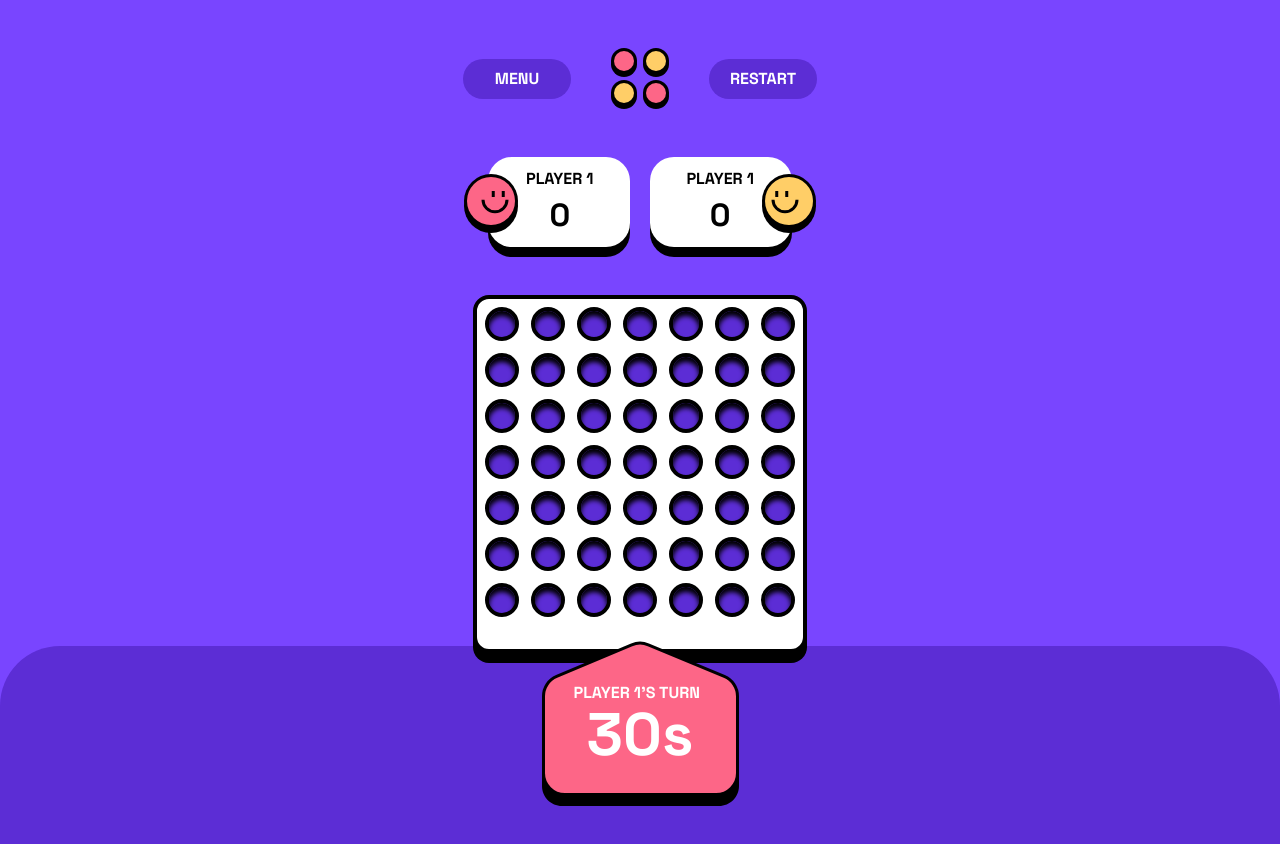
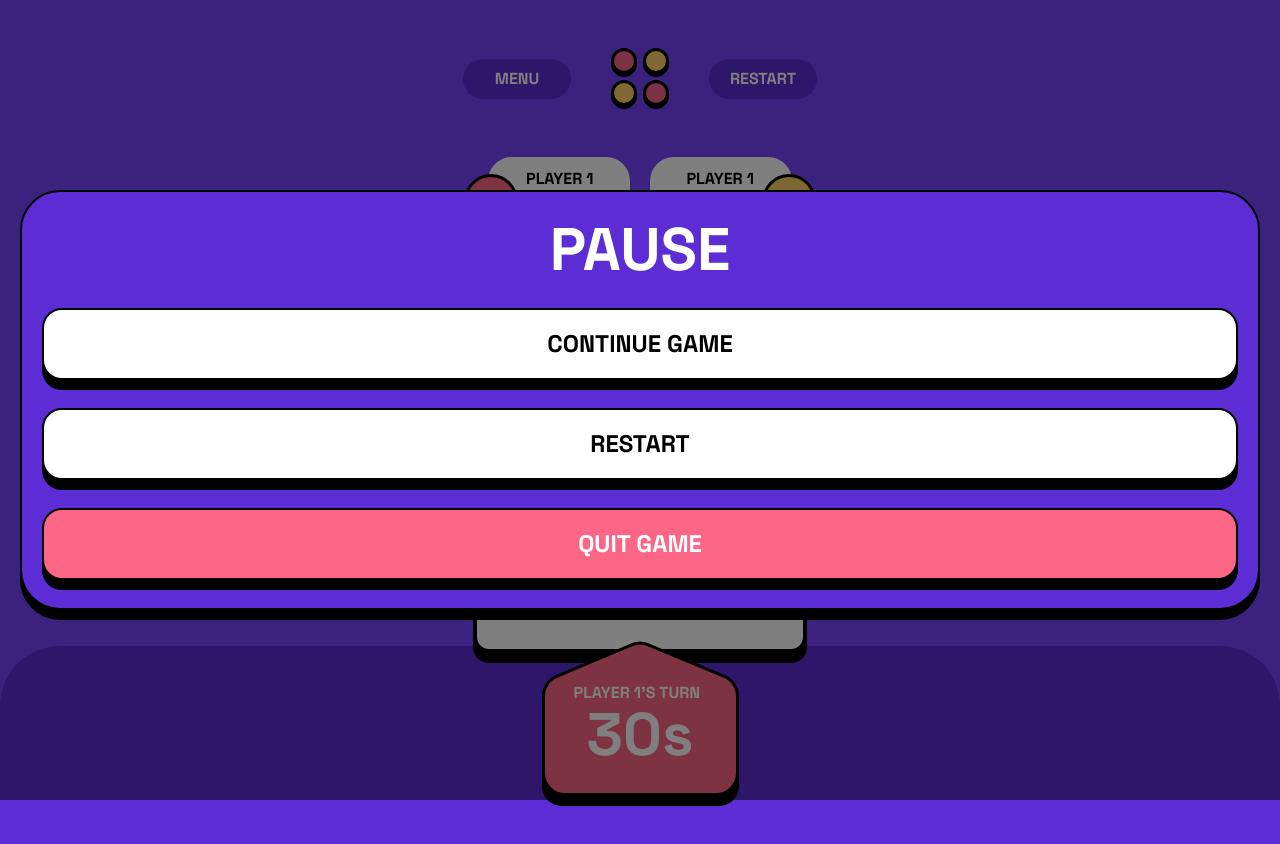
Before and after one commit to nikanoza/connect-four, a React (Vite) app: page /game in a window 1280 px wide. Shown: the top 844 px of the page. Built offline with nearby package versions, Linux system fonts and the light colour scheme.

Commit message:
feat: create pause component

```diff
--- /dev/null
+++ b/src/components/Pause.tsx
@@ -0,0 +1,20 @@
+const Pause = () => {
+  return (
+    <div className="fixed z-30 w-screen h-screen top-0 left-0 bg-black bg-opacity-50 flex items-center justify-center px-5">
+      <div className="w-full py-7 px-5 bg-dark-violet border-2 border-black rounded-[40px] shadow-panel-shadow">
+        <h3 className="text-6xl text-light font-bold text-center">PAUSE</h3>
+        <button className="border-2 border-black w-full bg-light h-[72px] text-2xl text-night font-bold rounded-[20px] mt-7 shadow-panel-shadow">
+          CONTINUE GAME
+        </button>
+        <button className="border-2 border-black w-full bg-light h-[72px] text-2xl text-night font-bold rounded-[20px] mt-7 shadow-panel-shadow">
+          RESTART
+        </button>
+        <button className="border-2 border-black w-full bg-pink h-[72px] text-2xl text-light font-bold rounded-[20px] mt-7 shadow-panel-shadow">
+          QUIT GAME
+        </button>
+      </div>
+    </div>
+  );
+};
+
+export default Pause;
--- a/src/components/index.ts
+++ b/src/components/index.ts
@@ -2,3 +2,4 @@ export { default as GameHeader } from "./GameHeader";
 export { default as GamePanel } from "./GamePanel";
 export { default as Display } from "./Display";
 export { default as TurnPanel } from "./TurnPanel";
+export { default as Pause } from "./Pause";
--- a/src/pages/Game.tsx
+++ b/src/pages/Game.tsx
@@ -1,11 +1,18 @@
 import { useState, useEffect } from "react";
 
-import { Display, GameHeader, GamePanel, TurnPanel } from "../components";
+import {
+  Display,
+  GameHeader,
+  GamePanel,
+  Pause,
+  TurnPanel,
+} from "../components";
 import { useGame } from "../hooks";
 
 const Game = () => {
   const [timer, setTimer] = useState<number>(30);
   const { state, handleColumnClick, switchTurn } = useGame();
+  const [pause, setPause] = useState<boolean>(true);
 
   // useEffect(() => {
   //   const interval = setInterval(() => {
@@ -24,6 +31,7 @@ const Game = () => {
 
   return (
     <div className="w-full min-h-screen flex flex-col items-center pt-12">
+      {pause ? <Pause /> : null}
       <GameHeader />
       <GamePanel scores={state.scores} />
       <Display
```
